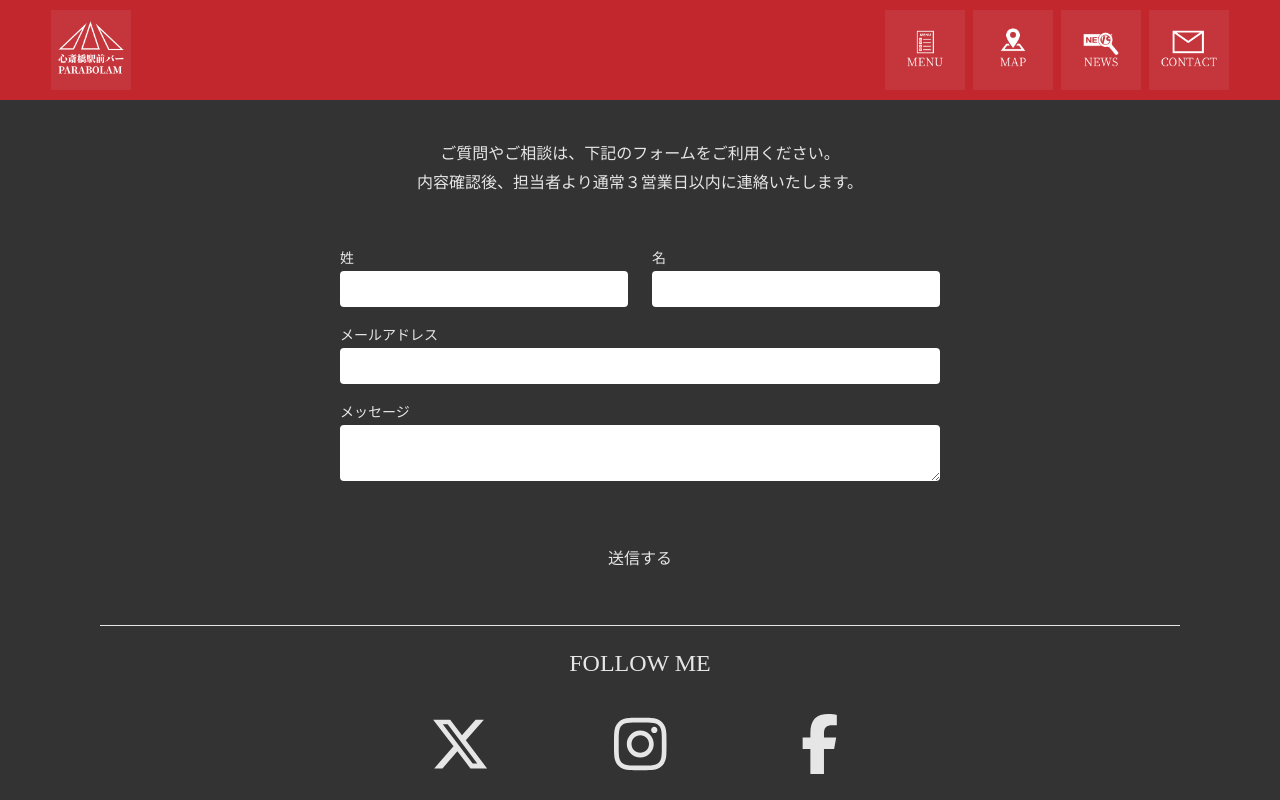
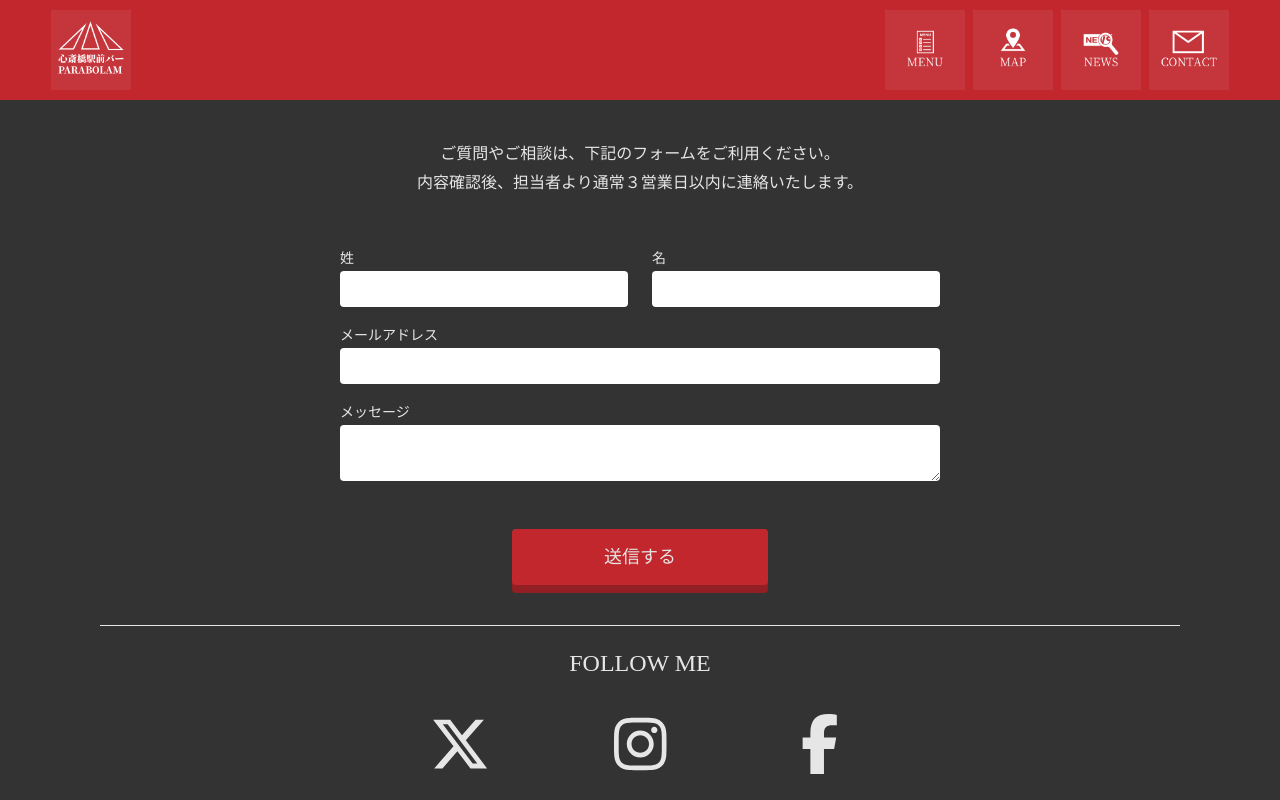
Before and after one commit to KantaroNakaya/parabolam-nextjs, a Next.js app: page /contact in a window 1280 px wide. Shown: the top 800 px of the page. Built offline with nearby package versions, Linux system fonts and the light colour scheme.

Commit message:
送信ボタン　mapボタンのデザインを流用

```diff
--- a/app/_components/ContactForm/index.module.css
+++ b/app/_components/ContactForm/index.module.css
@@ -55,15 +55,29 @@
     margin-top: 40px;
 }
 
+
 .button {
+    display: inline-block;
+    width: clamp(160px, 20vw, 400px);
+    padding: 16px;
+    background-color: #c1272d;
     border: none;
-    background-color: var(--color-button-primary);
-    padding: 16px 40px;
-    font-size: 16px;
     border-radius: 4px;
-    color: var(--color-text-unpainted);
+    box-shadow: 0px 8px 0px #911f23;
+    line-height: 24px;
+    font-size: 18px;
+    color: #e6e6e6;
+    transition: all 0.3s;
     cursor: pointer;
-}
+  }
+  .button:hover {
+    transform: translateY(2px);
+    box-shadow: 0px 6px 0px #911f23;
+  }
+  .button:active {
+    transform: translateY(6px);
+    box-shadow: none;
+  }
 
 .success {
     background-color: var(--color-bg-sub);
```
